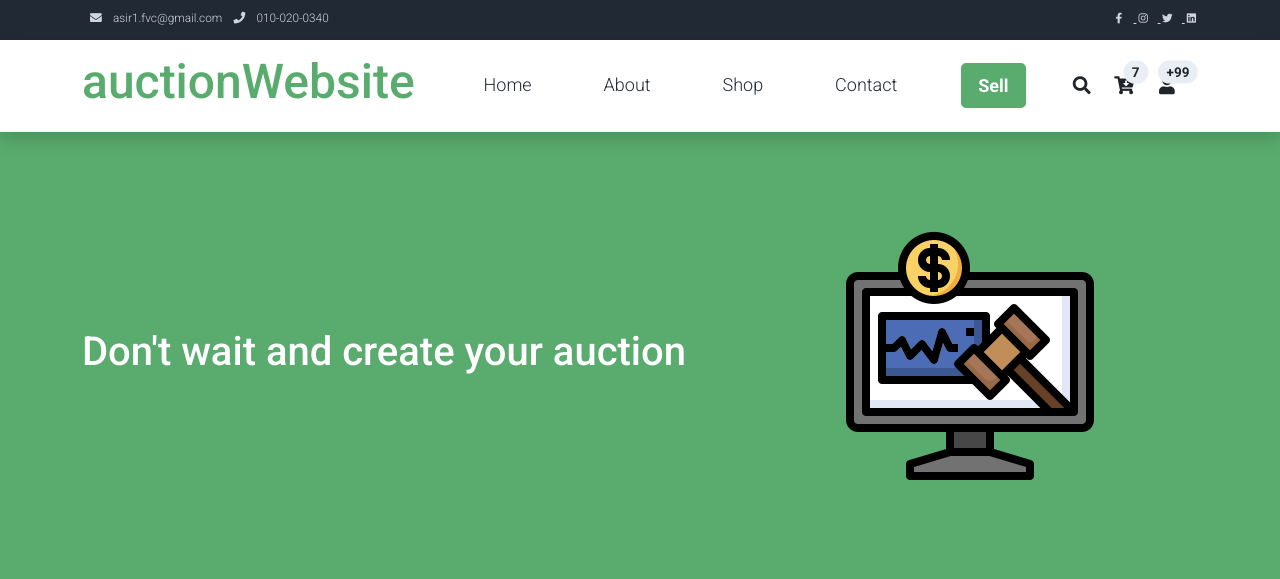
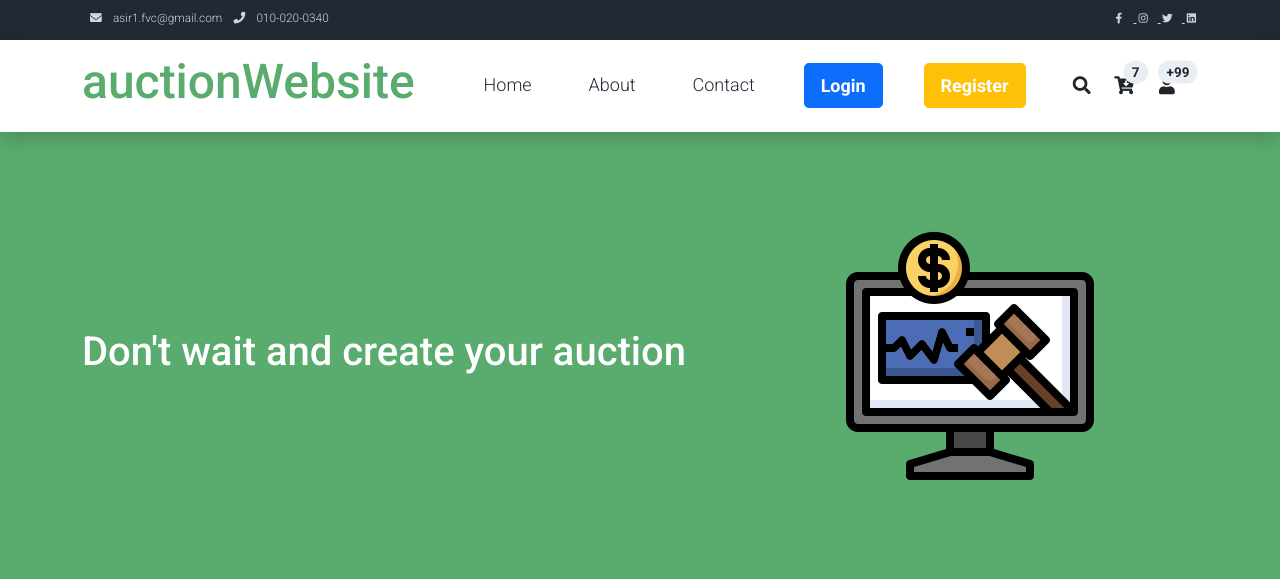
Before and after one commit to fco-veragua/auctionWebsite, a Symfony app: template templates/auction/sell.html.twig in a window 1280 px wide. Shown: the top 579 px of the page. Run offline with Twig, Linux system fonts and the light colour scheme; the template is opened without the code that fills it, so the values that code supplies are empty; some libraries are stand-ins or nearby versions.

Commit message:
Added button structure in base template

```diff
--- a/templates/base.html.twig
+++ b/templates/base.html.twig
@@ -68,7 +68,7 @@
 			<nav class="navbar navbar-expand-lg navbar-light shadow">
 				<div class="container d-flex justify-content-between align-items-center">
 
-					<a class="navbar-brand text-success logo h1 align-self-center" href="index.html">
+					<a class="navbar-brand text-success logo h1 align-self-center" href="/">
 						auctionWebsite
 					</a>
 
@@ -80,20 +80,27 @@
 						<div class="flex-fill">
 							<ul class="nav navbar-nav d-flex justify-content-between mx-lg-auto">
 								<li class="nav-item">
-									<a class="nav-link" href="index.html">Home</a>
+									<a class="nav-link" href="/">Home</a>
 								</li>
 								<li class="nav-item">
 									<a class="nav-link" href="about.html">About</a>
 								</li>
 								<li class="nav-item">
-									<a class="nav-link" href="shop.html">Shop</a>
-								</li>
-								<li class="nav-item">
 									<a class="nav-link" href="contact.html">Contact</a>
 								</li>
+								{% if app.user %}
+									<li class="nav-item">
+										<a href="/sell" class="btn btn-success btn-lg fw-bold text-white" role="button">Sell</a>
+									</li>
+								{% endif %}
 								<li class="nav-item">
-									<a href="/sell" class="btn btn-success btn-lg fw-bold text-white" role="button">Sell</a>
+									<a href="/{{ app.user ? 'logout' : 'login' }}" class="btn btn-primary btn-lg fw-bold text-white" role="button">{{ app.user ? 'Logout': 'Login' }}</a>
 								</li>
+								{% if not app.user %}
+									<li class="nav-item">
+										<a href="/register" class="btn btn-warning btn-lg fw-bold text-white" role="button">Register</a>
+									</li>
+								{% endif %}
 							</ul>
 						</div>
 						<div class="navbar align-self-center d-flex">
@@ -242,7 +249,7 @@
 							<div class="col-12">
 								<p class="text-left text-light">
 									Copyright &copy; 2021 Fco Veragua
-																																																																																																																																																                            | Designed by
+																																																																																																																																																																																				                            | Designed by
 									<a rel="sponsored" href="https://templatemo.com" target="_blank">TemplateMo</a>
 								</p>
 							</div>
```
